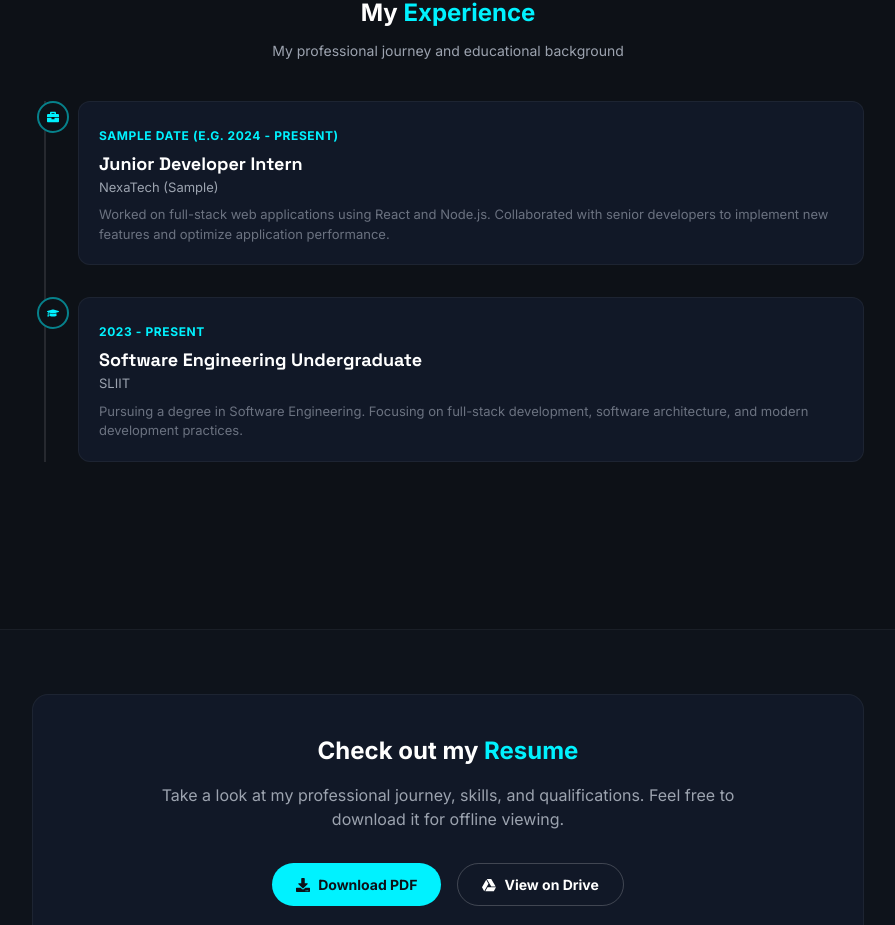
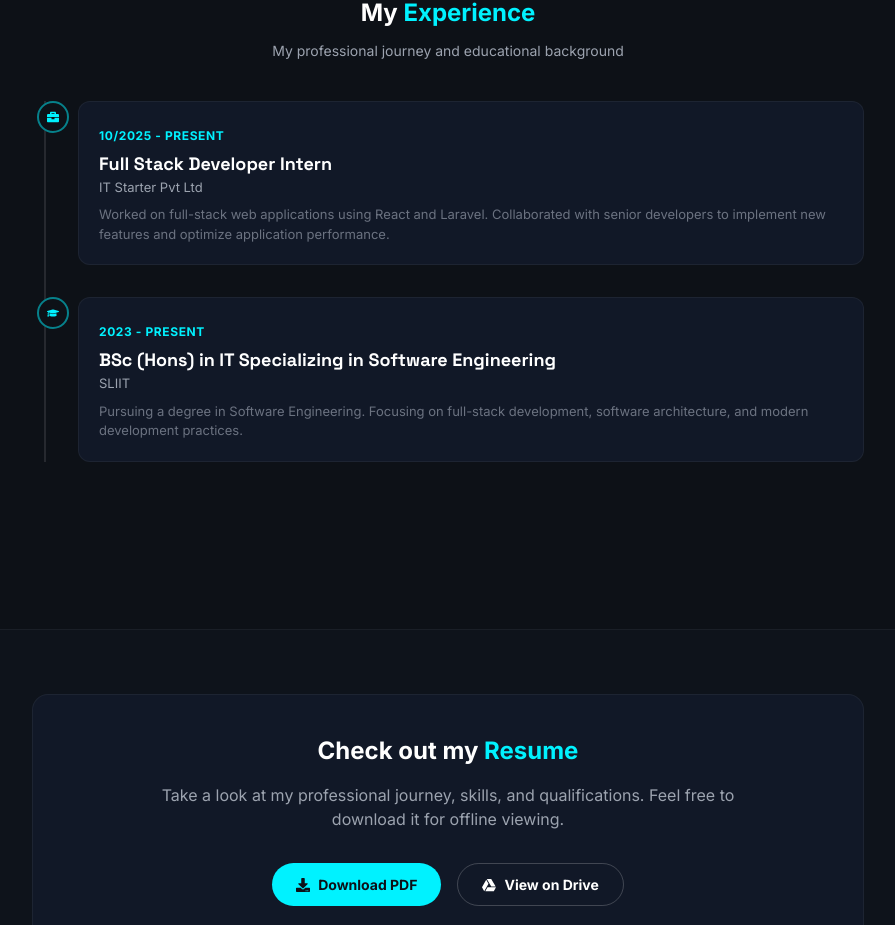
Before and after one commit to ShafnyHadhy/shafny-hadhy, a React (Vite) app: page / in a window 1280 px wide. Shown: the part 3280-4205 px from the top of the page, without its empty margins (192-1087 px from the left). Built offline with nearby package versions, Linux system fonts and the light colour scheme.

Commit message:
feat: add Experience component with timeline for professional and educational background

```diff
--- a/src/components/Experience.jsx
+++ b/src/components/Experience.jsx
@@ -29,11 +29,11 @@ const Experience = () => {
                             <FaBriefcase size={12} />
                         </span>
                         <div className="bg-surface p-5 rounded-xl border border-white/5 hover:border-accent/30 transition-colors">
-                            <span className="text-accent text-xs font-bold uppercase tracking-wider">Sample Date (e.g. 2024 - Present)</span>
-                            <h4 className="text-lg font-bold text-white mt-1">Junior Developer Intern</h4>
-                            <p className="text-gray-400 text-[13px] mb-2">NexaTech (Sample)</p>
+                            <span className="text-accent text-xs font-bold uppercase tracking-wider">10/2025 - Present</span>
+                            <h4 className="text-lg font-bold text-white mt-1">Full Stack Developer Intern</h4>
+                            <p className="text-gray-400 text-[13px] mb-2">IT Starter Pvt Ltd</p>
                             <p className="text-gray-500 text-[13px]">
-                                Worked on full-stack web applications using React and Node.js. Collaborated with senior developers to implement new features and optimize application performance.
+                                Worked on full-stack web applications using React and Laravel. Collaborated with senior developers to implement new features and optimize application performance.
                             </p>
                         </div>
                     </motion.div>
@@ -50,7 +50,7 @@ const Experience = () => {
                         </span>
                         <div className="bg-surface p-5 rounded-xl border border-white/5 hover:border-accent/30 transition-colors">
                             <span className="text-accent text-xs font-bold uppercase tracking-wider">2023 - Present</span>
-                            <h4 className="text-lg font-bold text-white mt-1">Software Engineering Undergraduate</h4>
+                            <h4 className="text-lg font-bold text-white mt-1">BSc (Hons) in IT Specializing in Software Engineering</h4>
                             <p className="text-gray-400 text-[13px] mb-2">SLIIT</p>
                             <p className="text-gray-500 text-[13px]">
                                 Pursuing a degree in Software Engineering. Focusing on full-stack development, software architecture, and modern development practices.
```
